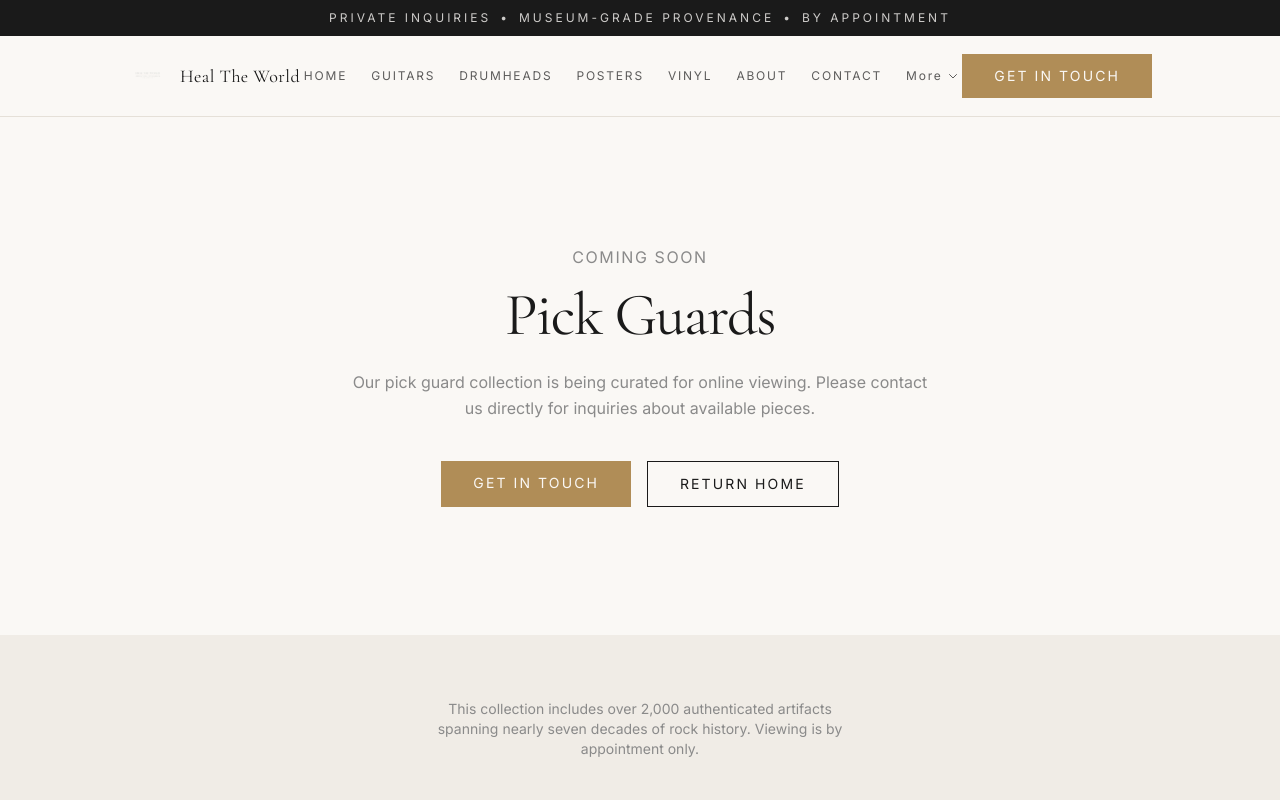
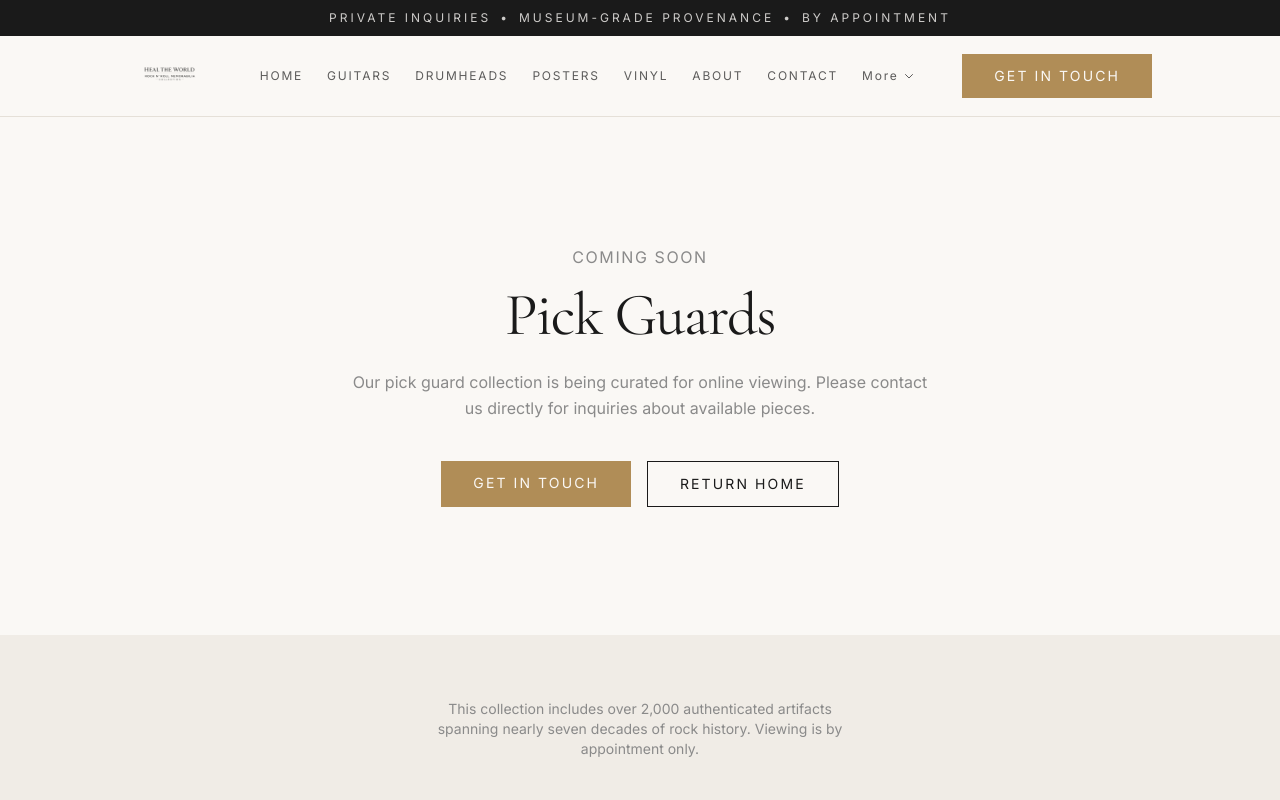
Before and after one commit to maxmarketpros/Heal-the-world, a Next.js app: page /pick-guards in a window 1280 px wide. Shown: the top 800 px of the page. Built offline with nearby package versions, Linux system fonts and the light colour scheme.

Commit message:
Fix navbar logo: proper wide sizing and darkened for visibility on light background

```diff
--- a/src/components/Navbar.tsx
+++ b/src/components/Navbar.tsx
@@ -43,17 +43,15 @@ export default function Navbar() {
         <header className="sticky top-0 z-50 bg-ivory/95 backdrop-blur-md border-b border-light-border">
             <nav className="section-padding flex items-center justify-between h-20">
                 {/* Logo */}
-                <Link href="/" className="flex items-center gap-3 shrink-0">
+                <Link href="/" className="flex items-center shrink-0">
                     <Image
                         src="/logo.png"
-                        alt="Heal The World"
-                        width={48}
-                        height={48}
-                        className="w-10 h-10 object-contain"
+                        alt="Heal The World — Rock N' Roll Memorabilia Collection"
+                        width={220}
+                        height={60}
+                        className="h-12 md:h-14 w-auto object-contain brightness-[0.3] contrast-[1.2]"
+                        priority
                     />
-                    <span className="hidden sm:block font-serif text-lg tracking-wide">
-                        Heal The World
-                    </span>
                 </Link>
 
                 {/* Desktop Nav */}
```
